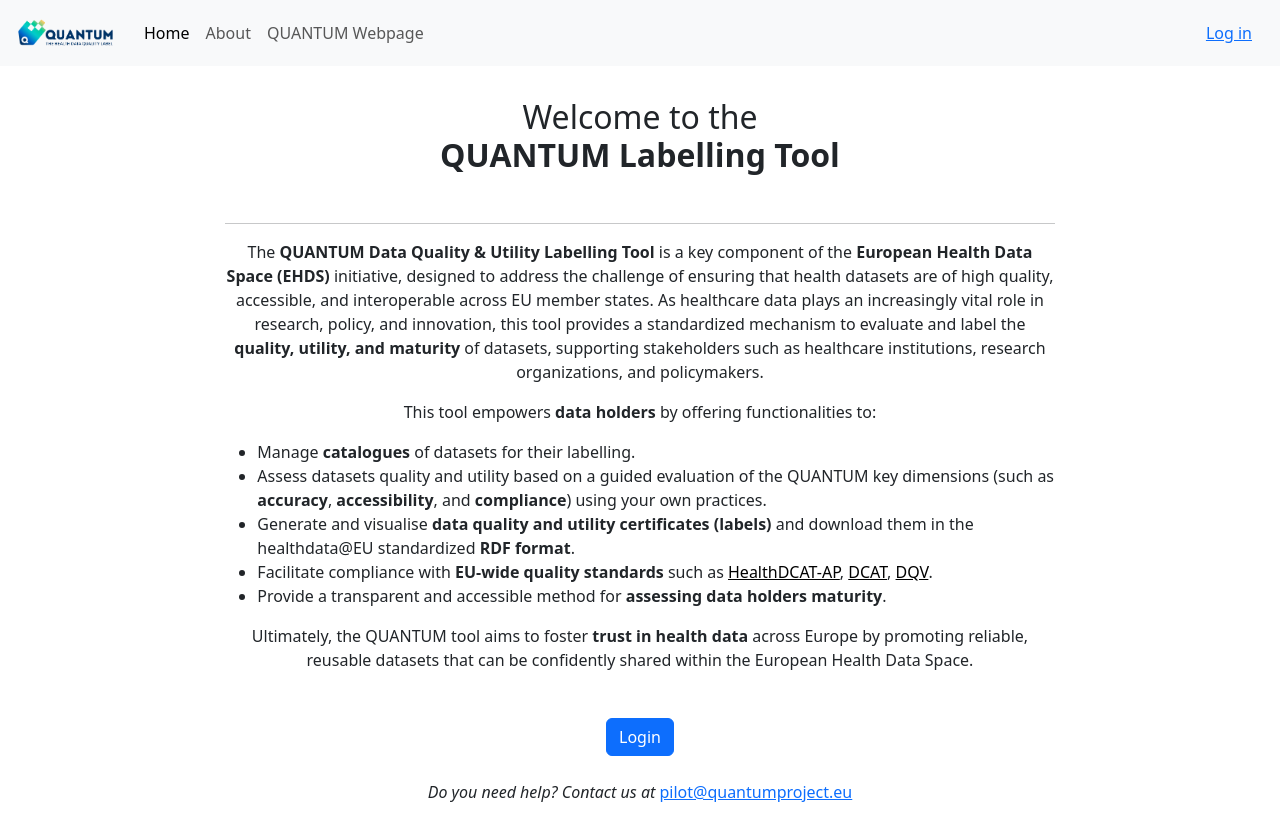
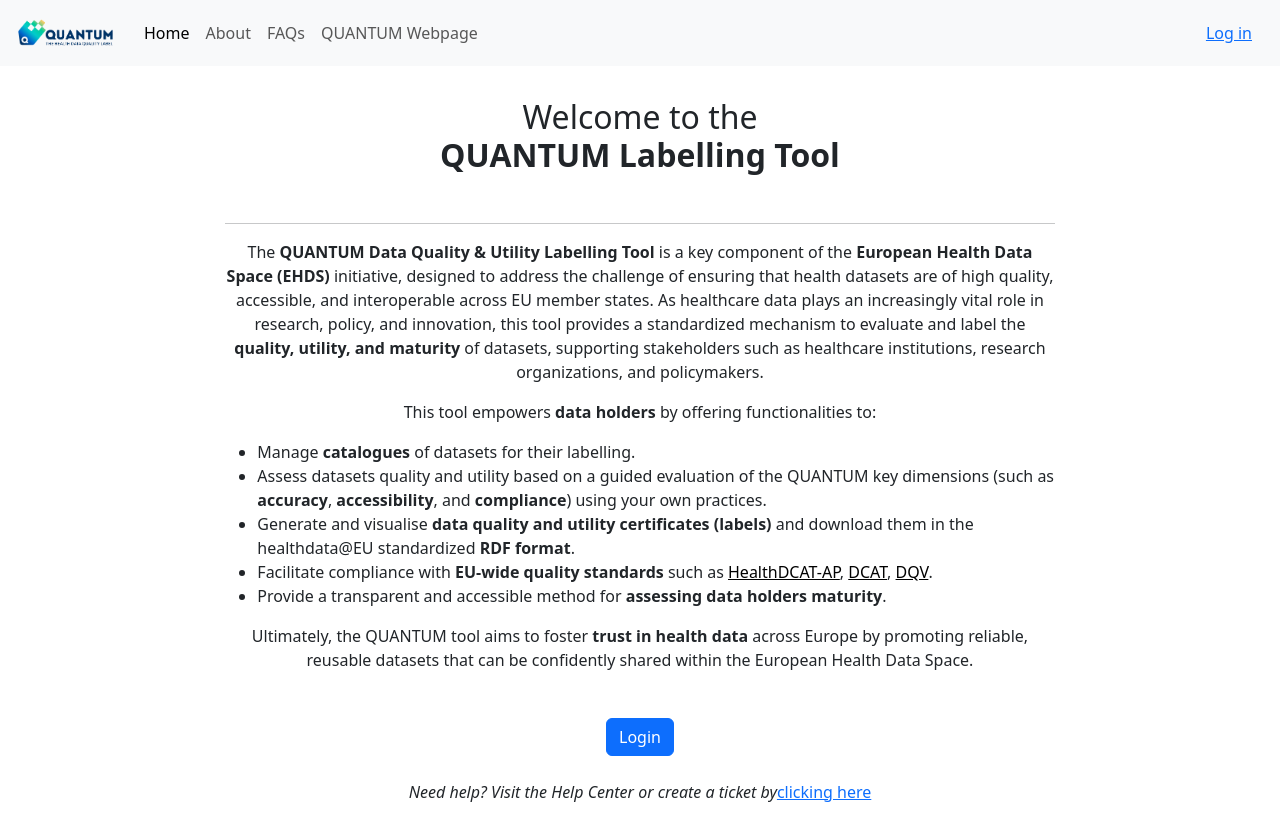
Before and after one commit to willemdatema/quantum_labelling_tool, a Django app: page / in a window 1280 px wide. Run offline with Django 5.2, Linux system fonts and the light colour scheme; some libraries are stand-ins or nearby versions.

Commit message:
add the FAQs and link

```diff
--- a/templates/base.html
+++ b/templates/base.html
@@ -47,6 +47,9 @@
                     <a class="nav-link {% block nav_about %}{% endblock nav_about %}" aria-current="page" href="/about">About</a>
                 </li>
                 <li class="nav-item">
+                    <a class="nav-link" aria-current="page" href="https://quantumproject.zohodesk.eu/portal/en/home" target="_blank">FAQs</a>
+                </li>
+                <li class="nav-item">
                     <a class="nav-link" href="https://quantumproject.eu/" target="_blank">QUANTUM Webpage</a>
                 </li>
             </ul>
--- a/webapp/templates/dataset_label.html
+++ b/webapp/templates/dataset_label.html
@@ -207,7 +207,6 @@
                 </div>
             </div>
 
-
             <div class="row mt-5">
                 <h2>
                     DQ&U Assessment scores
--- a/webapp/templates/dq_dashboard.html
+++ b/webapp/templates/dq_dashboard.html
@@ -322,5 +322,5 @@
         </div>
     </div>
 </div>
-<div class="text-center" style=" margin-top:10px; margin-bottom: 20px;"><i>Do you need help? Contact us at</i> <a href="mailto:pilot@quantumproject.eu">pilot@quantumproject.eu</a></div>
+<div class="text-center" style=" margin-top:10px; margin-bottom: 20px;"><i>Need help? Visit the Help Center or create a ticket by</i><a href="https://quantumproject.zohodesk.eu/portal/en/home" target="_blank">clicking here</a></div>
 {% endblock %}
--- a/webapp/templates/home.html
+++ b/webapp/templates/home.html
@@ -54,5 +54,5 @@
     </div>
     <div class="mb-4"></div>
 </div>
-<div class="text-center" style=" margin-top:10px; margin-bottom: 20px;"><i>Do you need help? Contact us at</i> <a href="mailto:pilot@quantumproject.eu">pilot@quantumproject.eu</a></div>
+<div class="text-center" style=" margin-top:10px; margin-bottom: 20px;"><i>Need help? Visit the Help Center or create a ticket by</i><a href="https://quantumproject.zohodesk.eu/portal/en/home" target="_blank">clicking here</a></div>
 {% endblock %}
--- a/webapp/templates/maturity_dashboard.html
+++ b/webapp/templates/maturity_dashboard.html
@@ -163,5 +163,5 @@
 
     updateProgressBar();
 </script>
-<div class="text-center" style=" margin-top:10px; margin-bottom: 20px;"><i>Do you need help? Contact us at</i> <a href="mailto:pilot@quantumproject.eu">pilot@quantumproject.eu</a></div>
+<div class="text-center" style=" margin-top:10px; margin-bottom: 20px;">Need help? Visit the Help Center or create a ticket by</i><a href="https://quantumproject.zohodesk.eu/portal/en/home" target="_blank">clicking here</a></div>
 {% endblock %}
```
Also changed, not shown: db.sqlite3.
